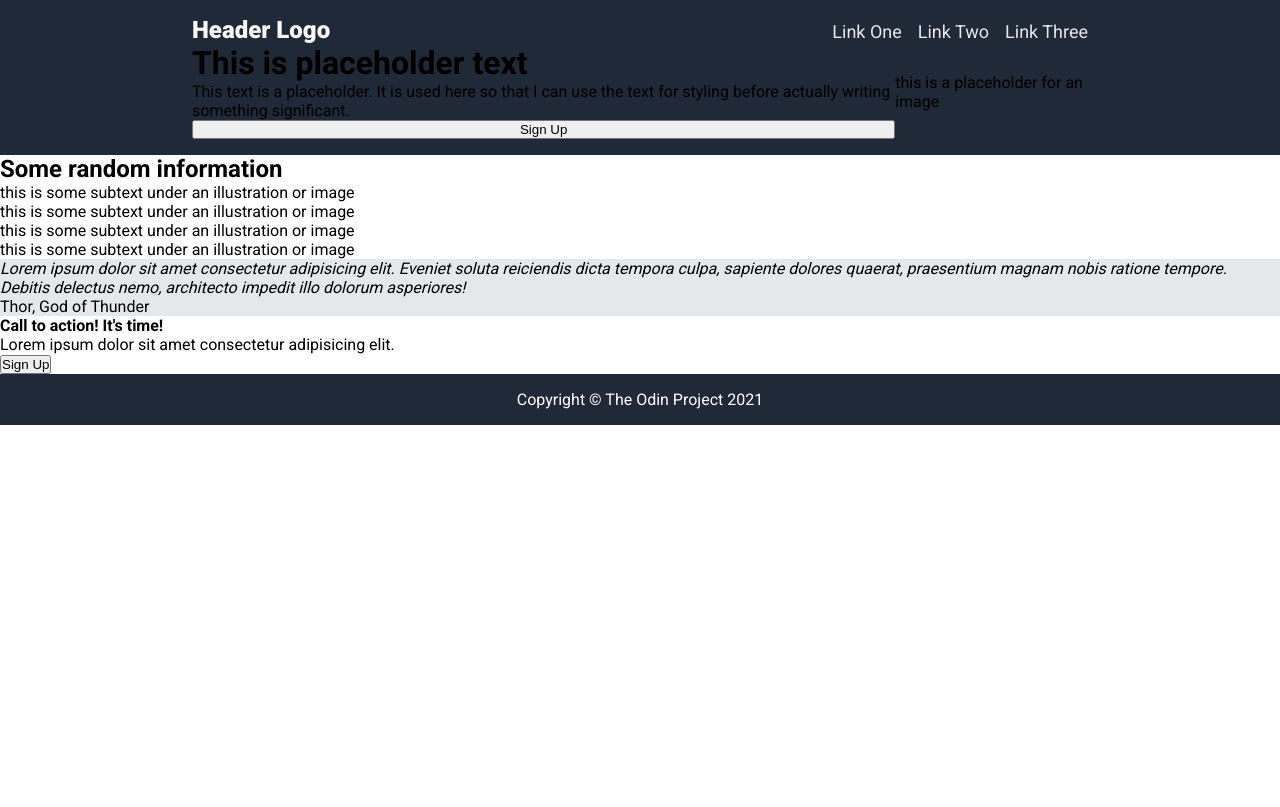
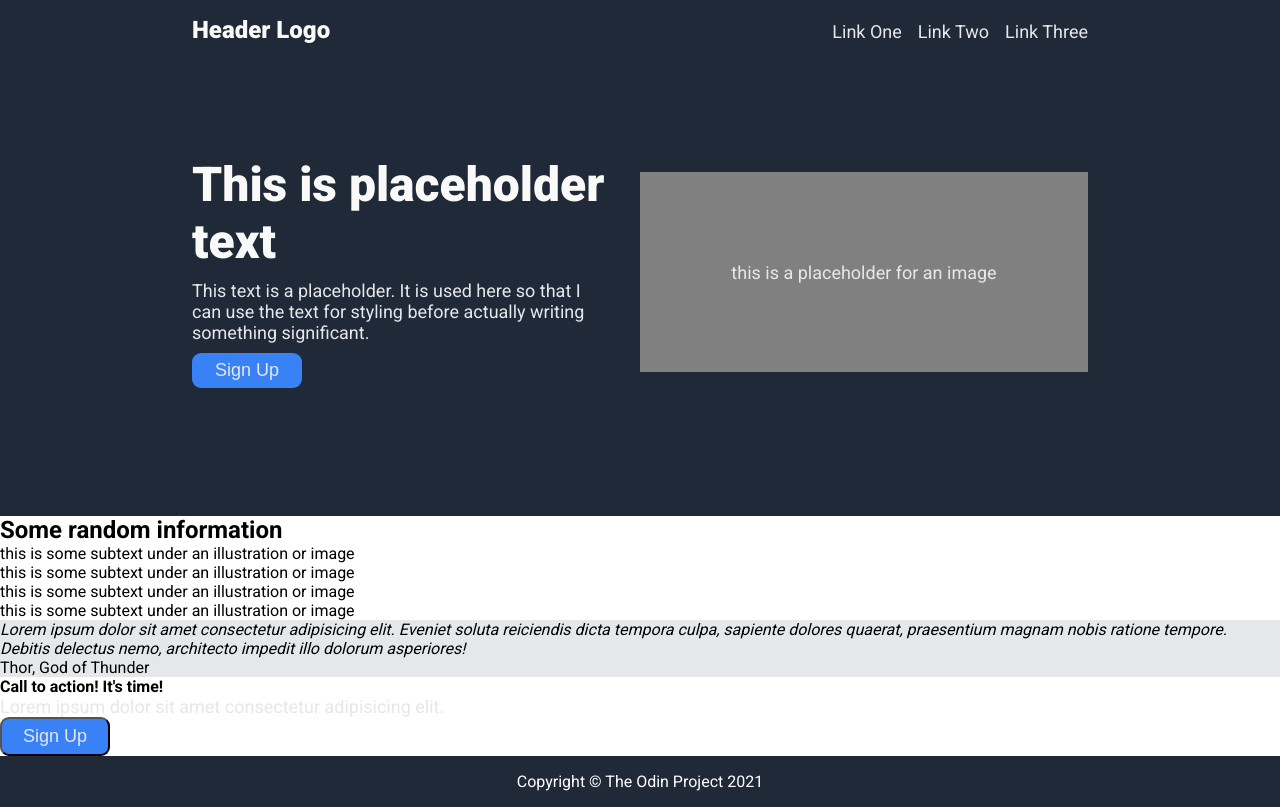
Before and after one commit to AntonJ223/project_landingPage, a plain HTML site: page index.html in a window 1280 px wide. Drawn offline with Linux system fonts and the light colour scheme.

Commit message:
Style welcome section

```diff
--- a/style.css
+++ b/style.css
@@ -13,6 +13,7 @@ body {
 header {
     background-color: #1F2937;
     padding: 1em 12em;
+    color: white;
 }
 
 /* ----- Nav ----- */
@@ -34,6 +35,7 @@ header {
     gap: 1em;
 }
 
+.secondaryText,
 a:link {
     text-decoration: none;
     color: #E5E7EB;
@@ -42,21 +44,49 @@ a:link {
 
 /* ----- Welcome ----- */
 .welcome {
+    padding: 7em 0;
     display: flex;
     justify-content: center;
     align-items: center;
+    gap: 2em;
 }
 
 .welcome .left {
     display: flex;
     flex-direction: column;
+    gap: 10px;
+
 }
 
 .welcome .right {
-    display: flex;
+    flex-shrink: 0;
+    width: 50%;
 }
 
+.titleText {
+    font-size: 48px;
+    color: #F9FAF8;
+    font-weight: 900;
+}
 
+button {
+    width: 110px;
+    padding: 7px 1em;
+    background-color: #3882F6;
+    border-radius: 9px;
+}
+
+.welcome button {
+    border:  none;
+}
+
+.image {
+    background-color: gray;
+    display: flex;
+    justify-content: center;
+    align-items: center;
+    height: 200px;
+}
 /* ----- Cards ----- */
 
 /* ----- Quote ----- */
```
